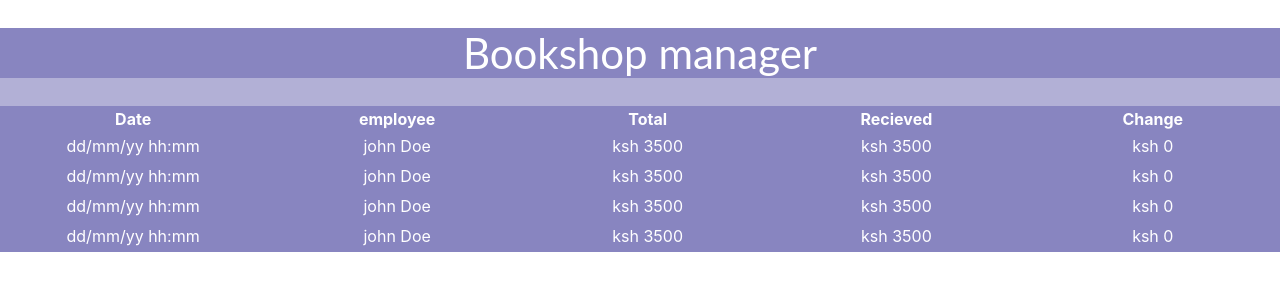
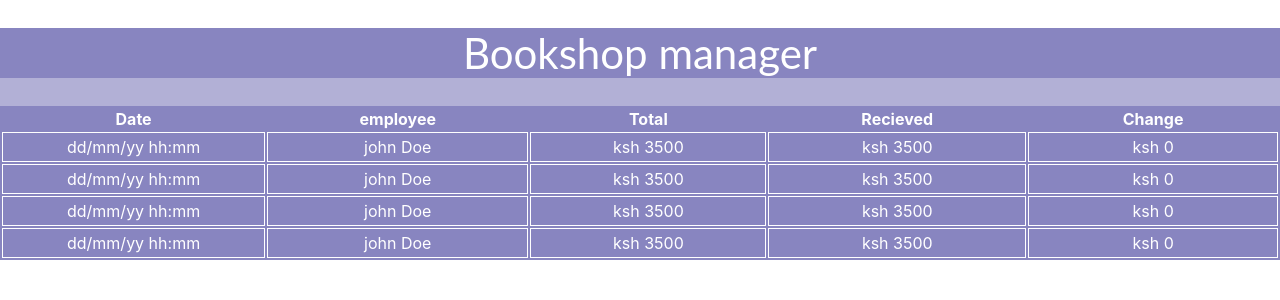
Before and after one commit to munteanurazvanandrei/Bookshop-Management-App, a React (Create React App) app in the folder client/: page /manager in a window 1280 px wide. Shown: the top 300 px of the page. Built offline with nearby package versions, Linux system fonts and the light colour scheme.

Commit message:
initial changes

```diff
--- a/client/src/Components/Manager/EmployeeSales/EmployeeSales.css
+++ b/client/src/Components/Manager/EmployeeSales/EmployeeSales.css
@@ -56,7 +56,7 @@ left: 332px;
 top: 221px;
 }
 .employee-sales  table td{
-    border:solid white 1lspx;
+    border:solid white 1px;
 
 width: 733px;
 height: 26px;
```
